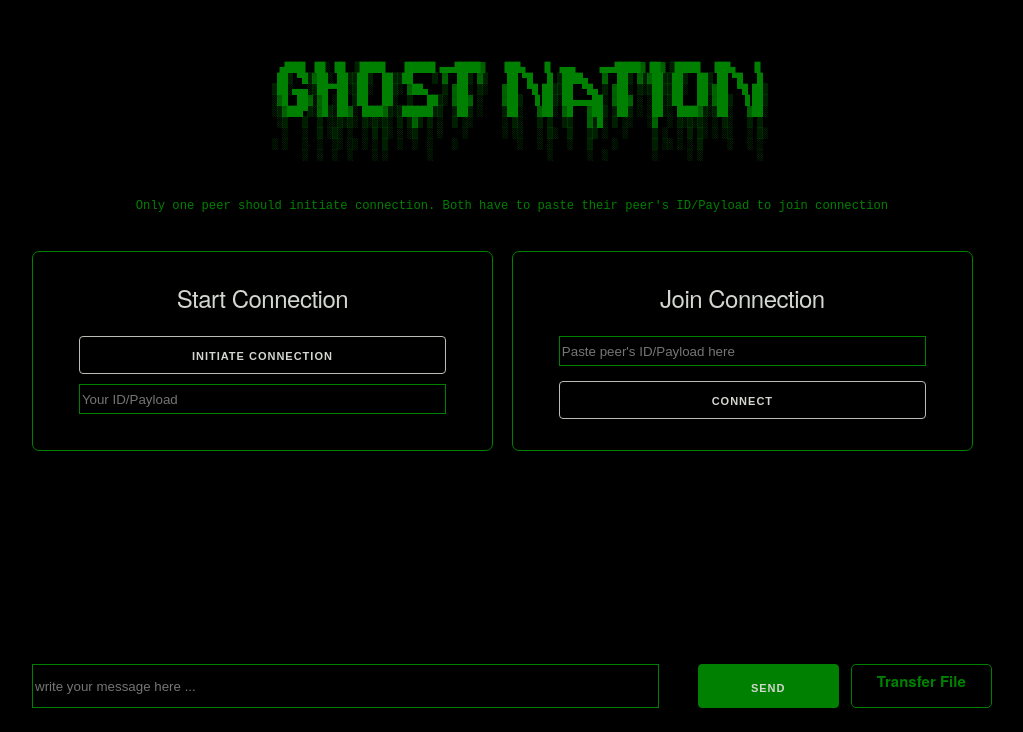
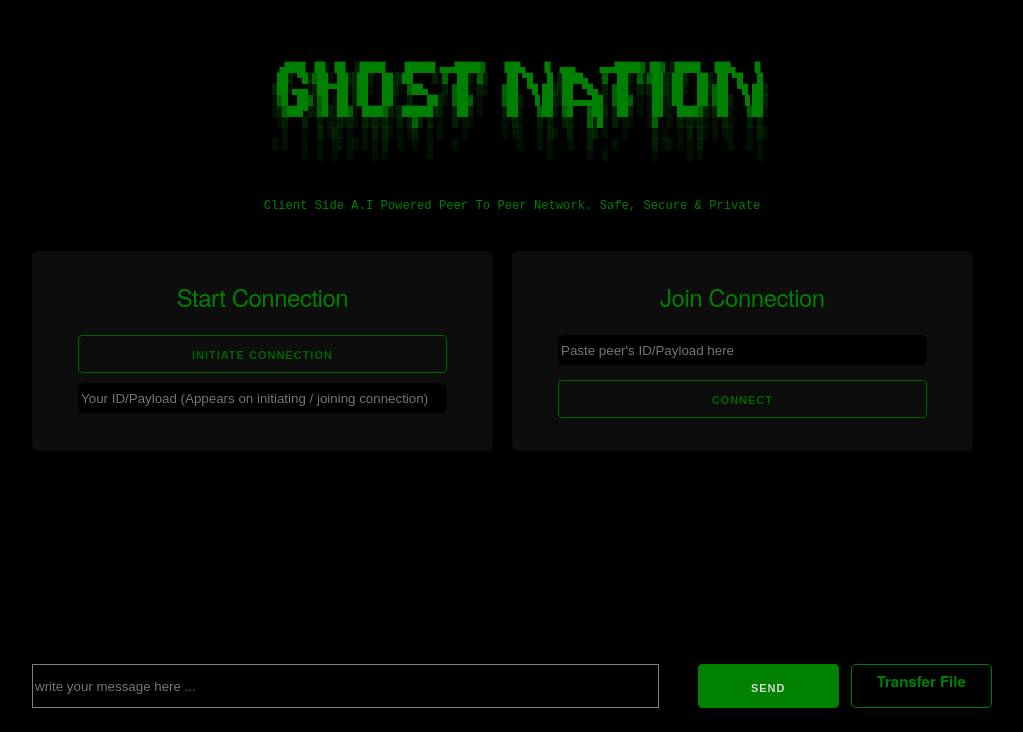
Before and after one commit to INF800/P2P-V2, a website: page index.html in a window 1280 px wide. Shown: the top 732 px of the page, without its empty margins (128-1151 px from the left). Drawn offline with Linux system fonts and the light colour scheme; a script that the page names is missing.

Commit message:
UI Edited

```diff
--- a/assets/main.css
+++ b/assets/main.css
@@ -122,11 +122,14 @@ td {
     margin: 1%;
     border-radius: 7px;
     padding-top: 3%;
-    border: 1px solid green;
+    background-color: rgba(255,255,255,0.05);
+    color: green;
 }
 
 #initiate-con, #connect{
     width: 80%;
+    border: 1px solid darkgreen;
+    color: darkgreen;
 }
 
 #copy-your-id {
@@ -138,15 +141,16 @@ td {
 #otherId, #yourId{
     width: 80%;
     height: 30px;
-    border: 1px solid green;
+    border: 1px solid black;
     background-color: black;
+    border-radius: 6px;
 }
 
 #yourMsg{
     width: 100%;
     height: 44px;
     background-color: black;
-    border: 1px solid green;
+    border: 1px solid rgba(255,255,255,0.5);
 }
 
 #send{
--- a/index.html
+++ b/index.html
@@ -17,7 +17,7 @@
           <pre id="ghost-nation">Ghost Nation</pre>
         </h2>
         <p>
-          <pre>Only one peer should initiate connection. Both have to paste their peer's ID/Payload to join connection</pre>
+          <pre>Client Side A.I Powered Peer To Peer Network. Safe, Secure & Private</pre>
         </p>
     </div>
 
@@ -27,7 +27,7 @@
           <div class="one-half column your-id-container">
             <h5>Start Connection</h5>
             <a href="#init"><button id="initiate-con">Initiate Connection</button></a>
-            <input id="yourId" placeholder="Your ID/Payload">
+            <input id="yourId" placeholder="Your ID/Payload (Appears on initiating / joining connection)">
           </div>
           <div class="one-half column other-id-container">
             <h5>Join Connection</h5>
```
